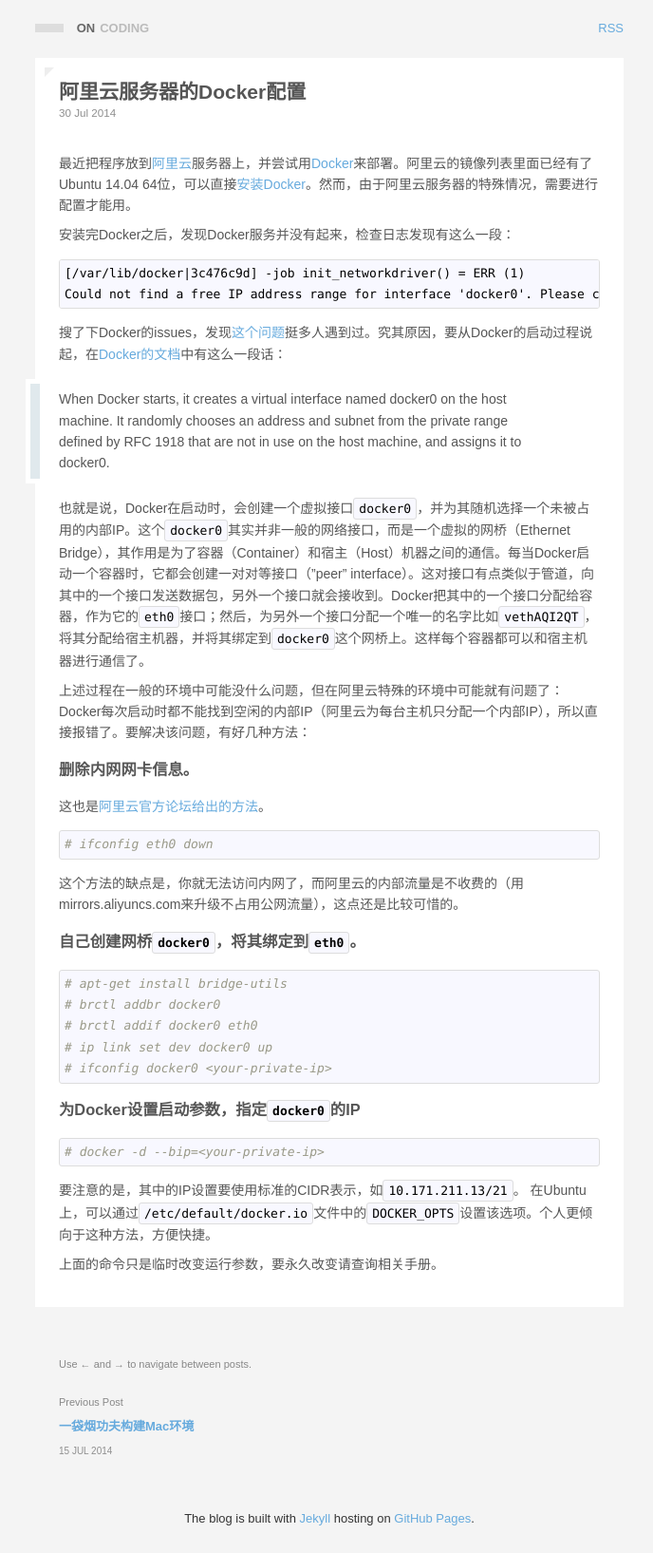
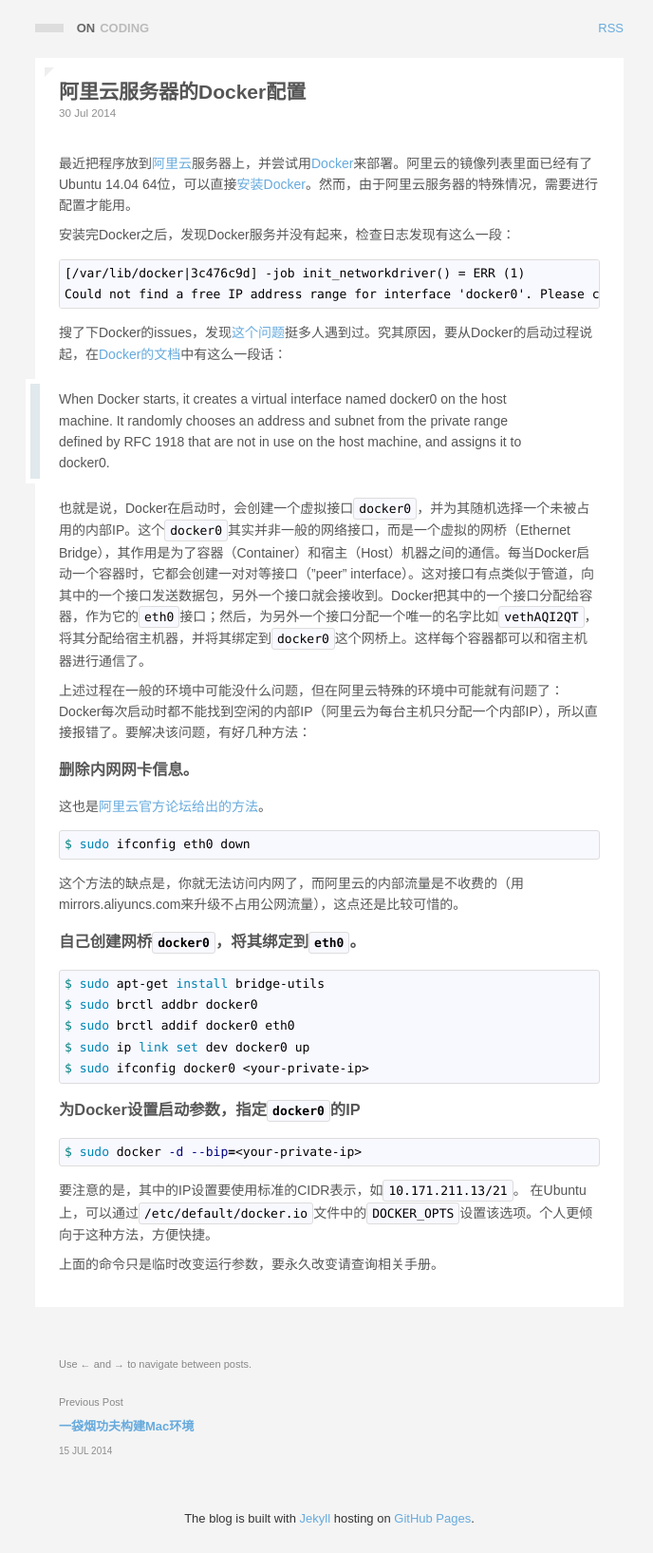
Before and after one commit to hanjianwei/hanjianwei.github.io, a Jekyll site: the page built from _posts/2014-07-30-docker-on-aliyun.md, in a window 1280 px wide. Shown: the whole page at 95% size, without its empty margins (293-981 px from the left). Built offline with Jekyll 4.4.1, drawn with Linux system fonts in a browser that asks for light colours; Markdown is read by kramdown in place of the engine named in the settings.

Commit message:
Change shell commands

```diff
--- a/_posts/2014-07-30-docker-on-aliyun.md
+++ b/_posts/2014-07-30-docker-on-aliyun.md
@@ -27,7 +27,7 @@
 这也是[阿里云官方论坛给出的方法](http://bbs.aliyun.com/read/152090.html)。
 
 ~~~ bash
-# ifconfig eth0 down
+$ sudo ifconfig eth0 down
 ~~~
 
 这个方法的缺点是，你就无法访问内网了，而阿里云的内部流量是不收费的（用mirrors.aliyuncs.com来升级不占用公网流量），这点还是比较可惜的。
@@ -35,17 +35,17 @@
 ### 自己创建网桥`docker0`，将其绑定到`eth0`。
 
 ~~~ bash
-# apt-get install bridge-utils
-# brctl addbr docker0
-# brctl addif docker0 eth0
-# ip link set dev docker0 up
-# ifconfig docker0 <your-private-ip>
+$ sudo apt-get install bridge-utils
+$ sudo brctl addbr docker0
+$ sudo brctl addif docker0 eth0
+$ sudo ip link set dev docker0 up
+$ sudo ifconfig docker0 <your-private-ip>
 ~~~
 
 ### 为Docker设置启动参数，指定`docker0`的IP
 
 ~~~ bash
-# docker -d --bip=<your-private-ip>
+$ sudo docker -d --bip=<your-private-ip>
 ~~~
 
 要注意的是，其中的IP设置要使用标准的CIDR表示，如`10.171.211.13/21`。 在Ubuntu上，可以通过`/etc/default/docker.io`文件中的`DOCKER_OPTS`设置该选项。个人更倾向于这种方法，方便快捷。
```
Also changed, not shown: _posts/2013-04-06-markdown-to-ansi.md (+1 -1 lines), _posts/2014-06-06-docker-on-mac.md (+2 -2 lines), _posts/2014-07-15-1-click-building-your-mac-environment.md (+2 -2 lines).
